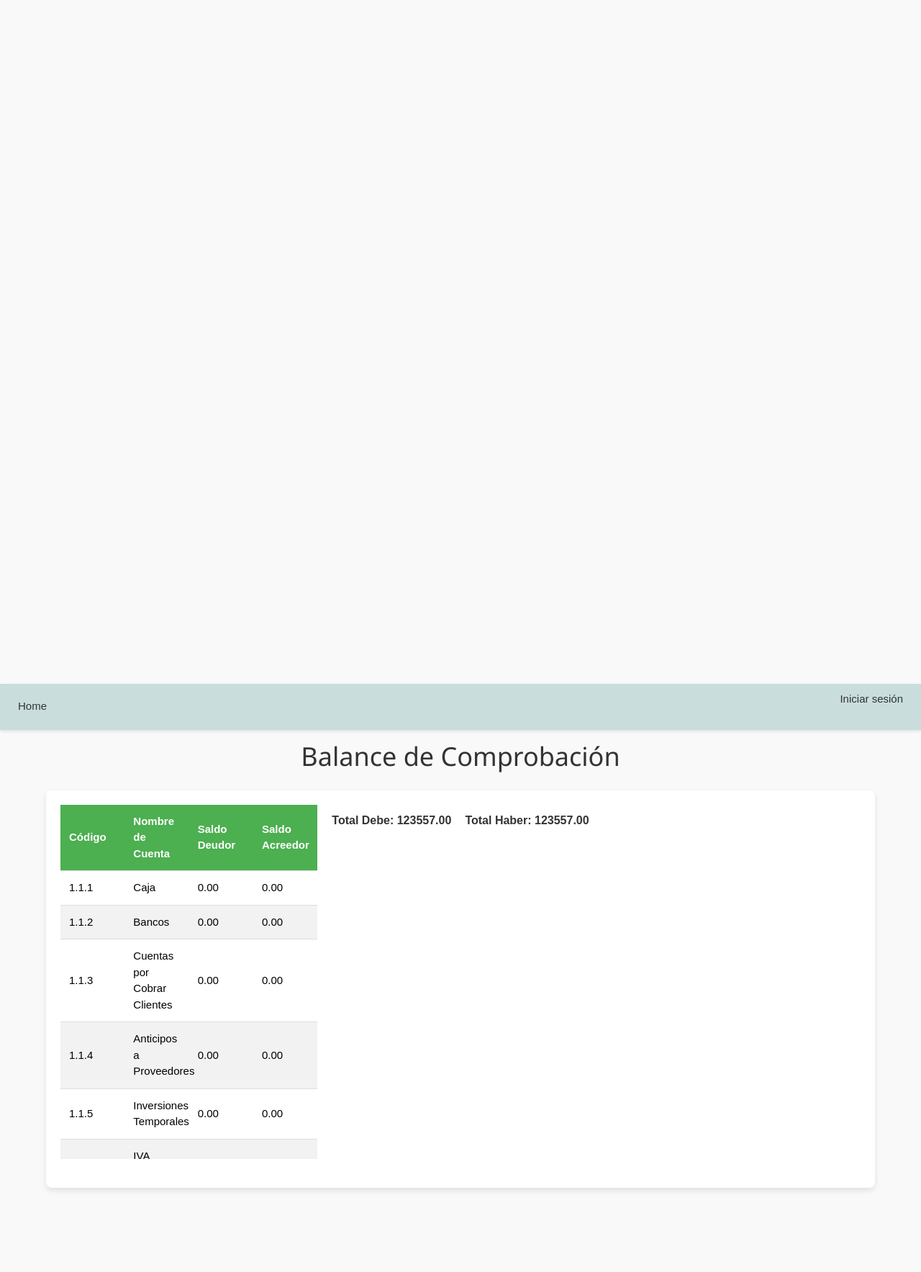
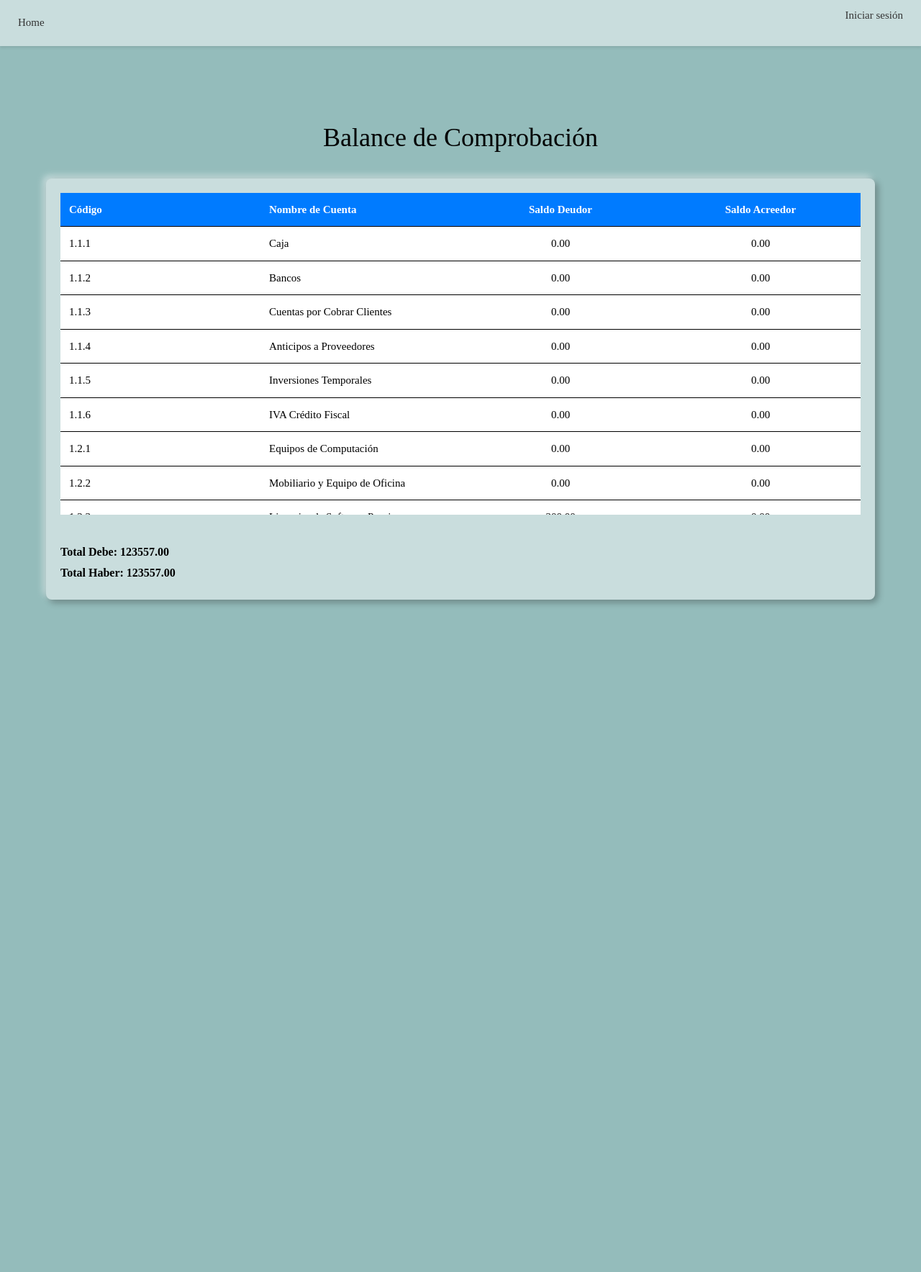
Before and after one commit to KikeHerrera/Sistema-Contable-Automatizado, a Django app: page /balance_comprobacion/ in a window 1280 px wide. Shown: the top 1767 px of the page at 72% size. Run offline with Django 4.2, Linux system fonts and the light colour scheme; data comes from the database, SQL or seed files in the repository; both versions use the stored data as it was after the commit; some libraries are stand-ins or nearby versions.

Commit message:
terminada balance comprobacion

```diff
--- a/Sistema/static/css/styleBalanceC.css
+++ b/Sistema/static/css/styleBalanceC.css
@@ -1,38 +1,58 @@
 /* styles.css */
 body {
-    font-family: Arial, sans-serif;
-    margin: 0;
-    padding: 0;
-    display: flex;
-    justify-content: center;
-    align-items: center;
-    min-height: 100vh;
-    background-color: #f9f9f9;
+    font-family: 'Times New Roman', Times, serif;
+    background-color: #94bcbb;
 }
 
 .container {
     width: 90%;
     max-width: 1200px;
-    background-color: #ffffff;
+    background-color: #c9dddd;
     padding: 20px;
-    box-shadow: 0 4px 8px rgba(0, 0, 0, 0.1);
+    /* Cambia la sombra para un efecto más 3D */
+    box-shadow: 4px 4px 10px rgba(0, 0, 0, 0.3),
+        -4px -4px 10px #c9dddd;
     border-radius: 8px;
+    margin-top: 20px;
+    display: flex;
+    flex-wrap: wrap;
+    gap: 10px;
+}
+
+.table-row {
+    display: flex;
+    flex-direction: row;
+    border-bottom: 1px solid black;
+}
+
+.table-row > div {
+    padding: 10px;
+    min-width: 100px;
+    flex: 1;
+}
+
+.table-header {
+    background-color: #007bff;
+    color: white;
+    font-weight: bold;
 }
 
 h1 {
     text-align: center;
-    color: #333;
-    margin-bottom: 20px;
+    margin-top: 100px;
+    font-family: 'Times New Roman', Times, serif;
+    color: black;
 }
 
-table {
-    width: 100%;
+ table {
+    width: 100%; /* Asegura que la tabla ocupe todo el ancho del contenedor */
     border-collapse: collapse;
     margin-bottom: 20px;
+    text-align: center;
 }
 
 table thead tr {
-    background-color: #4CAF50;
+    background-color: #007bff;
     color: white;
 }
 
@@ -40,33 +60,40 @@ table th,
 table td {
     padding: 12px;
     text-align: left;
-    border-bottom: 1px solid #ddd;
+    border-bottom: 1px solid black;
+    word-wrap: break-word; /* Ajuste de palabra para textos largos */
+}
+tbody tr{
+    background-color: white;
+}
+tbody tr:nth-child(even) {
+    background-color: white;
 }
 
-tbody tr:nth-child(even) {
-    background-color: #f2f2f2;
-}
-
-tbody tr:hover {
-    background-color: #f1f1f1;
+.table tr:nth-child(odd) {
+    background-color: white;
+    /* Color para filas impares */
 }
 
 .totals-container {
     display: flex;
-    justify-content: space-between;
+    flex-direction: column; /* Cambia la dirección a columna */
+    justify-content: center;
+    align-items: flex-start; /* Alinea los elementos al inicio (izquierda) */
     margin-top: 10px;
-    font-weight: bold;
+    font-weight: bold
 }
 
 .total-item {
     font-size: 16px;
-    color: #333;
+    color: black;
+    margin-bottom: 5px; /* Añade espacio entre "Total Debe" y "Total Haber" */
 }
 
 /* Scrollable table body */
 table tbody {
     display: block;
-    max-height: 400px; /* Adjust height as needed */
+    max-height: 400px; /* Ajusta la altura según sea necesario */
     overflow-y: auto;
     width: 100%;
 }
@@ -74,5 +101,44 @@ table tbody {
 table thead, table tbody tr {
     display: table;
     width: 100%;
-    table-layout: fixed;
+    table-layout: fixed; /* Distribuye el ancho uniformemente */
 }
+
+/* Alinear texto de la columna "Saldo Deudor" (columna 3) al centro */
+table td:nth-child(3),
+table th:nth-child(3) {
+    text-align: center;
+}
+
+/* Alinear texto de la columna "Saldo Acredor" (columna 3) al centro */
+table td:nth-child(4),
+table th:nth-child(4) {
+    text-align: center;
+}
+
+/* Pseudo-elemento para el fondo animado */
+nav a::after {
+    content: "";
+    position: absolute;
+    top: 0;
+    left: 0;
+    width: 100%;
+    height: 100%;
+    background-color: #5d9b9b;
+    /* Color del fondo al pasar el puntero */
+    border-radius: 25%;
+    z-index: -1;
+    transition: transform 0.3s ease;
+    transform: scaleX(0);
+    transform-origin: left;
+}
+
+/* Efecto hover para mostrar el fondo */
+nav a:hover::after {
+    transform: scaleX(1);
+}
+
+nav a:hover {
+    color: yellow;
+    /* Cambia el color del texto al pasar el puntero */
+}
--- a/Sistema/static/css/styleLibroDiario.css
+++ b/Sistema/static/css/styleLibroDiario.css
@@ -35,7 +35,7 @@ h1 {
     padding: 10px;
     font-size: 16px;
     border-radius: 5px;
-    border: 1px solid #ccc;
+    border: 1px solid black;
     cursor: pointer;
 }
 
@@ -53,7 +53,7 @@ h1 {
 
 .table th,
 .table td {
-    border: 1px solid #ddd;
+    border: 1px solid black;
     padding: 10px;
     text-align: center;
     width: 100%;
--- a/Sistema/static/css/styleManoObra.css
+++ b/Sistema/static/css/styleManoObra.css
@@ -118,17 +118,13 @@ body {
 .table-container td {
     padding: 12px;
     text-align: center;
-    border: 1px solid #ddd;
+    border: 1px solid black;
 }
 
 .table-container th {
     background-color: #007bff;
     color: #fff;
     font-weight: bold;
-}
-
-.table-container tr:nth-child(even) {
-    background-color: #f2f2f2;
 }
 
 /* Totales */
--- a/Sistema/templates/balance_comprobacion.html
+++ b/Sistema/templates/balance_comprobacion.html
@@ -5,6 +5,7 @@
 <h1>Balance de Comprobación</h1>
 
 <div class="container">
+
         <table>
             <thead>
                 <tr>
@@ -31,6 +32,8 @@
                 </tr>
             </tbody>
         </table>
+
+
     <div class="totals-container">
         <div class="total-item">
             <strong>Total Debe:</strong>
```
Also changed, not shown: db.sqlite3. Lines whose indentation alone changed are shown as unchanged.
